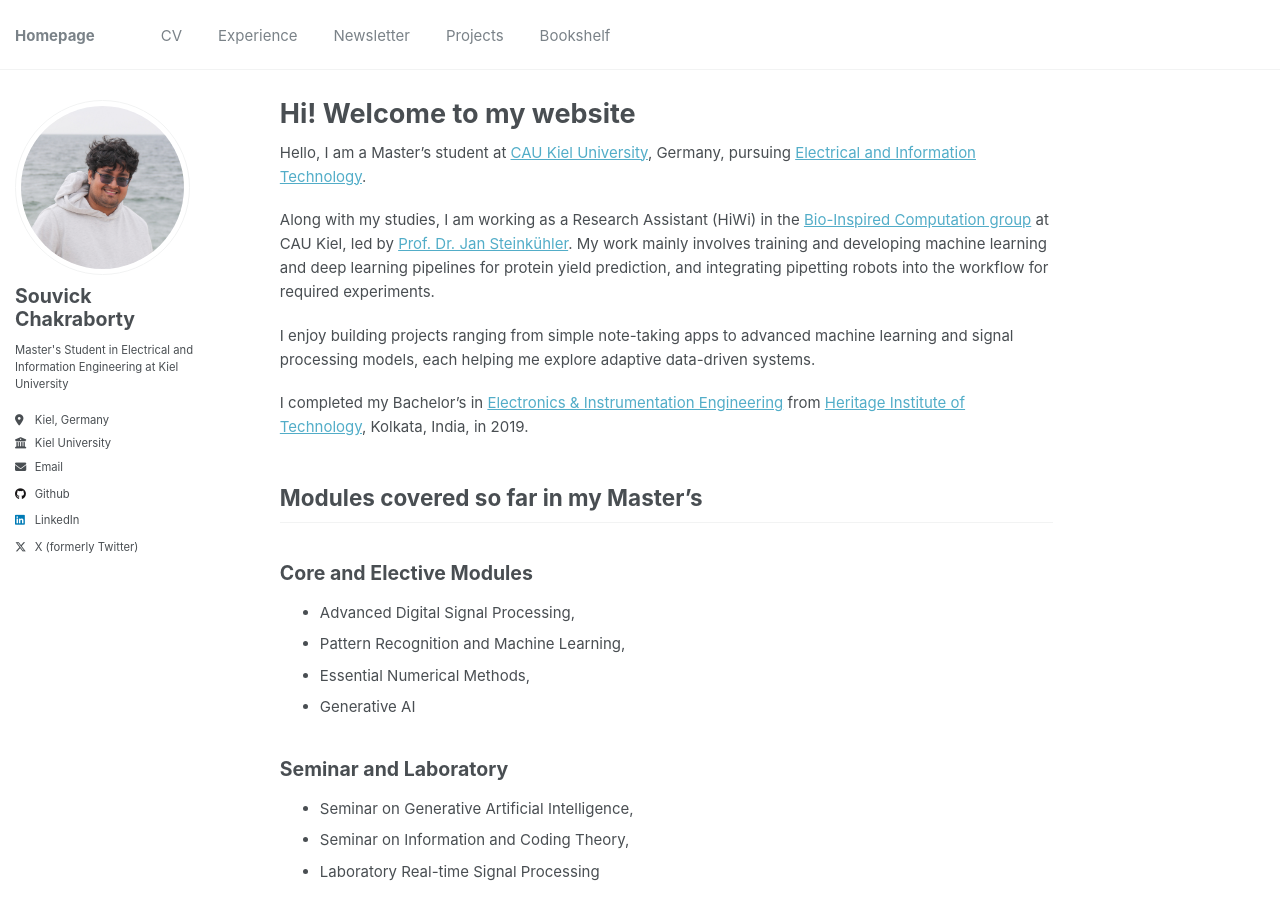
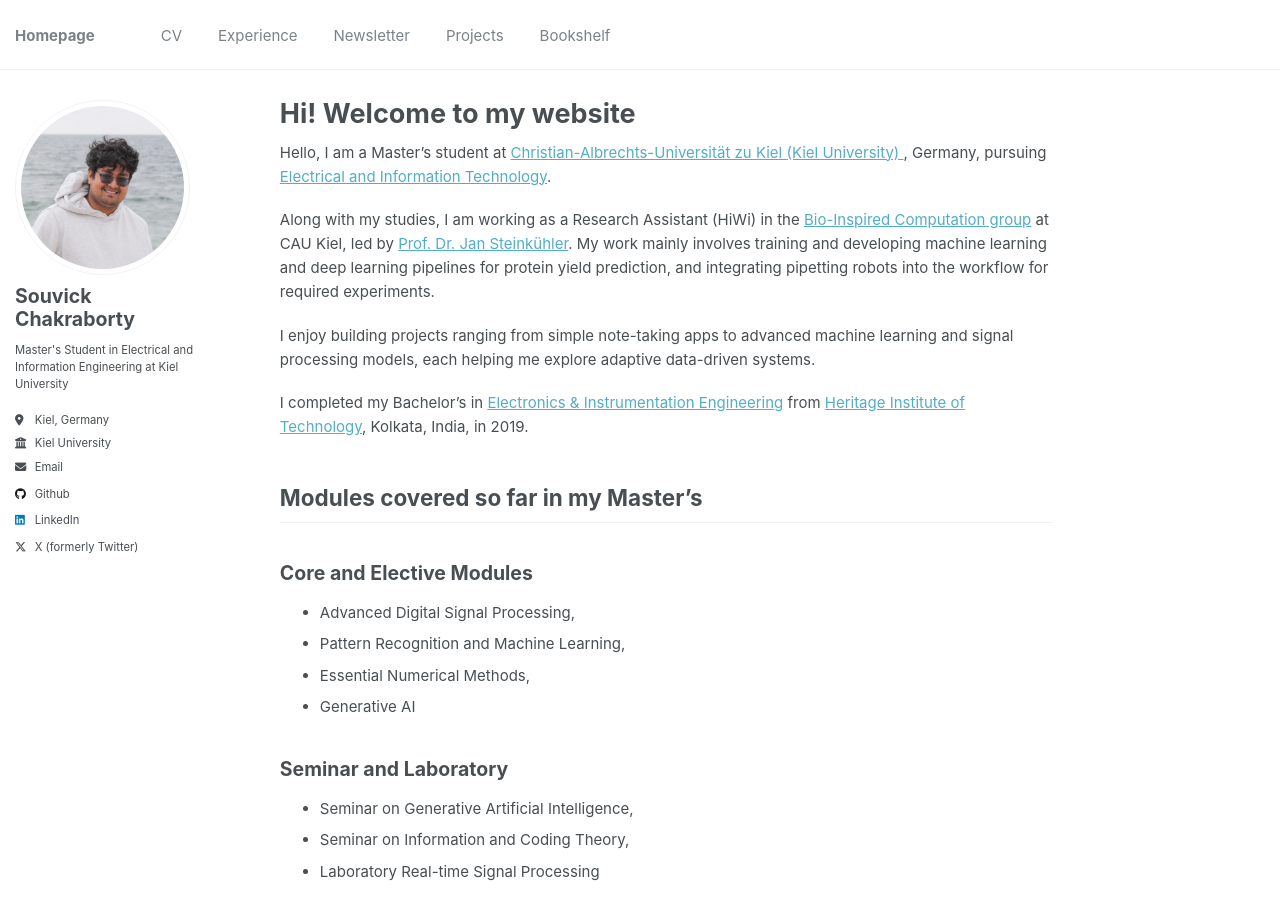
Before and after one commit to SouvickC/SouvickC.github.io, a Jekyll site: the page built from _pages/about.md, in a window 1280 px wide and 900 px high. Built offline with Jekyll 4.4.1, drawn with Linux system fonts in a browser that asks for light colours.

Commit message:
about changes

```diff
--- a/_pages/about.md
+++ b/_pages/about.md
@@ -7,7 +7,7 @@ redirect_from:
   - /about.html
 ---
 
-Hello, I am a Master's student at [CAU Kiel University](https://www.tf.uni-kiel.de/etit/instetit/en?set_language=en), Germany, pursuing [Electrical and Information Technology](https://www.tf.uni-kiel.de/etit/instetit/en?set_language=en).
+Hello, I am a Master's student at [Christian-Albrechts-Universität zu Kiel (Kiel University) ](https://www.tf.uni-kiel.de/etit/instetit/en?set_language=en), Germany, pursuing [Electrical and Information Technology](https://www.tf.uni-kiel.de/etit/instetit/en?set_language=en).
 
 Along with my studies, I am working as a Research Assistant (HiWi) in the [Bio-Inspired Computation group](https://www.uni-kiel.de/en/tf/research/institute-etit/bio-inspired-computation) at CAU Kiel, led by [Prof. Dr. Jan Steinkühler](https://scholar.google.com/citations?user=2Dzpoo0AAAAJ&hl=en). My work mainly involves training and developing machine learning and deep learning pipelines for protein yield prediction, and integrating pipetting robots into the workflow for required experiments.
 
@@ -66,7 +66,6 @@ Projects
 
 
 
-
 Recent News
 ----
 
```
